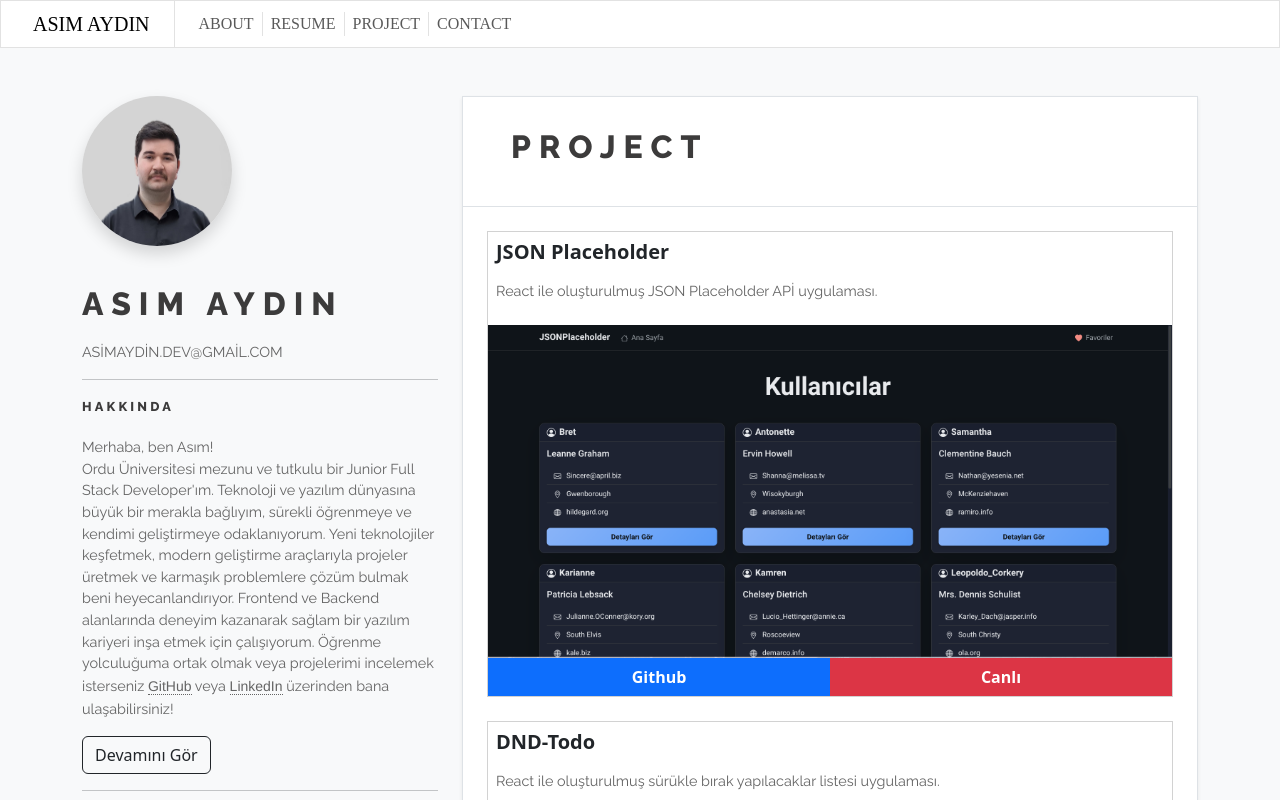
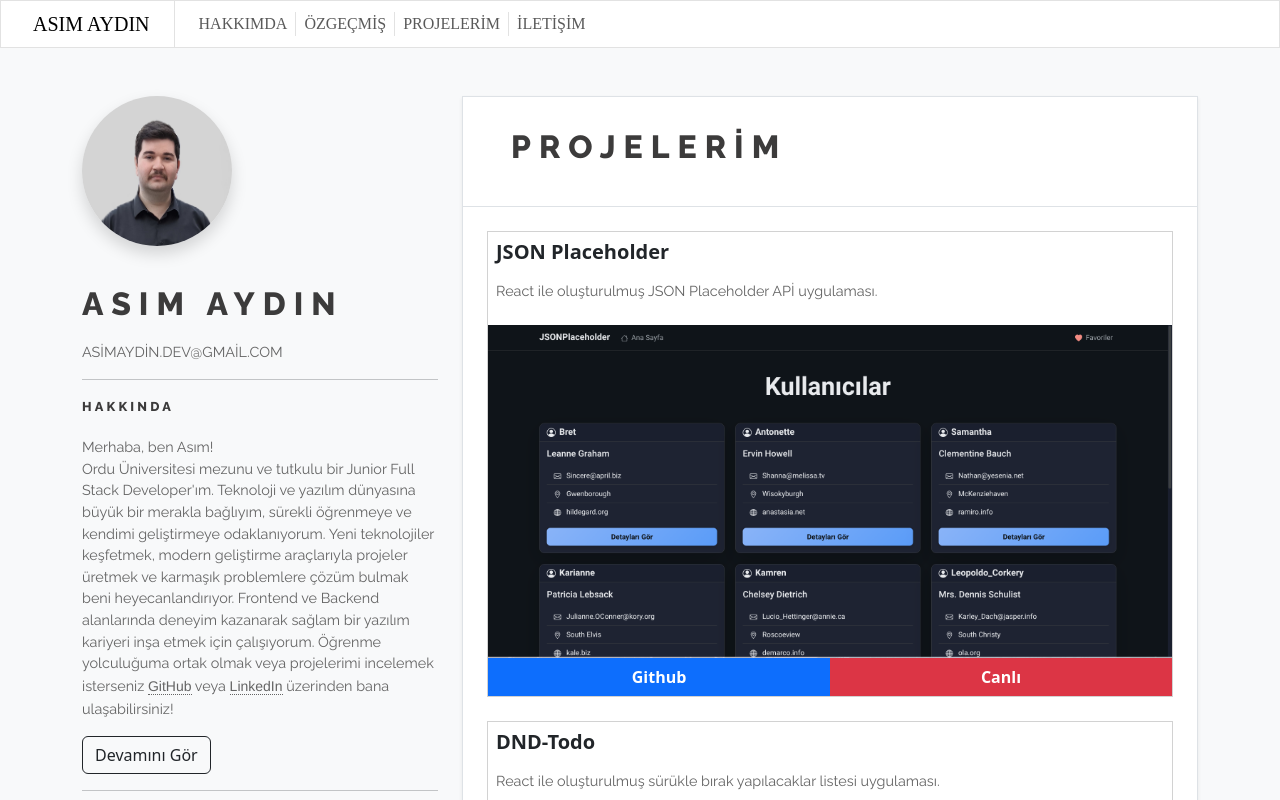
Before and after one commit to asmaydn28/react-website, a React (Vite) app: page /Project in a window 1280 px wide. Shown: the top 800 px of the page. Built offline with nearby package versions, Linux system fonts and the light colour scheme.

Commit message:
react router update

```diff
--- a/index.html
+++ b/index.html
@@ -1,5 +1,5 @@
 <!DOCTYPE html>
-<html lang="en">
+<html lang="tr">
   <head>
     <meta charset="UTF-8" />
     <meta name="viewport" content="width=device-width, initial-scale=1.0" />
--- a/package.json
+++ b/package.json
@@ -20,6 +20,7 @@
     "react-dom": "^19.0.0",
     "react-icons": "^5.5.0",
     "react-pdf": "^9.2.1",
+    "react-router": "^7.6.2",
     "react-router-dom": "^7.5.3",
     "sass": "^1.87.0"
   },
--- a/src/App.jsx
+++ /dev/null
@@ -1,37 +0,0 @@
-import { Routes, Route } from "react-router-dom";
-import NavbarStart from "./sections/navbar/navbar";
-import AboutMe from "./sections/AboutMe/AboutMe";
-import HeroSection from "./sections/HeroSection/HeroSection";
-import AboutThisSite from "./sections/AboutThisSite/AboutThisSite";
-import Resume from "./sections/Resume/Resume";
-import { Container, Row } from "react-bootstrap";
-import NotFound from "./sections/NotFound/NotFound";
-import 'bootstrap/dist/css/bootstrap.min.css';
-import 'bootstrap/dist/js/bootstrap.bundle.min';
-import Project from "./sections/Project/Project";
-import Contact from "./sections/Contact/Contact";
-
-function App() {
-  return (
-    <>
-      <NavbarStart />
-      <section className="bg-body-tertiary mt-5">
-        <Container>
-          <Row>
-            <HeroSection />
-            <Routes>
-              <Route path="/" element={<AboutThisSite />} />
-              <Route path="/AboutMe" element={<AboutMe />} />
-              <Route path="/Resume" element={<Resume />} />
-              <Route path="/Project" element={<Project/>}/>
-              <Route path="/Contact" element={<Contact/>}/>
-              <Route path="*" element={<NotFound />} />
-            </Routes>
-          </Row>
-        </Container>
-      </section>
-    </>
-  );
-}
-
-export default App;
--- /dev/null
+++ b/src/RootLayout.jsx
@@ -0,0 +1,20 @@
+import { Outlet } from "react-router-dom";
+import NavbarStart from "./sections/navbar/navbar";
+import HeroSection from "./sections/HeroSection/HeroSection";
+import { Container, Row } from "react-bootstrap";
+
+const RootLayout = () => (
+  <>
+    <NavbarStart />
+    <section className="bg-body-tertiary mt-5">
+      <Container>
+        <Row>
+          <HeroSection />
+          <Outlet />
+        </Row>
+      </Container>
+    </section>
+  </>
+);
+
+export default RootLayout;
--- a/src/main.jsx
+++ b/src/main.jsx
@@ -1,11 +1,8 @@
 import { createRoot } from 'react-dom/client'
-import App from './App.jsx'
+import { RouterProvider } from 'react-router-dom'
+import router from './routes.jsx'
 import 'bootstrap/dist/css/bootstrap.min.css';
-import { BrowserRouter } from 'react-router-dom';
-
 
 createRoot(document.getElementById('root')).render(
-  <BrowserRouter>
-    <App />
-  </BrowserRouter>
+  <RouterProvider router={router} />
 )
--- /dev/null
+++ b/src/routes.jsx
@@ -0,0 +1,27 @@
+import { createBrowserRouter } from "react-router-dom";
+import RootLayout from "./RootLayout";
+import AboutMe from "./sections/AboutMe/AboutMe";
+import AboutThisSite from "./sections/AboutThisSite/AboutThisSite";
+import Resume from "./sections/Resume/Resume";
+import NotFound from "./sections/NotFound/NotFound";
+import Project from "./sections/Project/Project";
+import Contact from "./sections/Contact/Contact";
+
+const routes = [
+  {
+    path: '/',
+    element: <RootLayout />, // RootLayout ana layout
+    errorElement: <NotFound />,
+    children: [
+      { index: true, element: <AboutThisSite /> },
+      { path: 'AboutMe', element: <AboutMe /> },
+      { path: 'Resume', element: <Resume /> },
+      { path: 'Project', element: <Project /> },
+      { path: 'Contact', element: <Contact /> },
+    ],
+  },
+];
+
+const router = createBrowserRouter(routes);
+
+export default router;
--- a/src/sections/Contact/Contact.jsx
+++ b/src/sections/Contact/Contact.jsx
@@ -1,31 +1,42 @@
 import { Col } from "react-bootstrap";
-import styles from "./Contact.module.scss"
+import styles from "./Contact.module.scss";
 import { CiMail } from "react-icons/ci";
 import { FaGithub, FaLinkedin } from "react-icons/fa6";
 
 function Contact() {
   return (
     <>
-      <Col xs={{ span: 12, order: 1 }} xl={{ span: 8, order: 2 }} className="my-5">
+      <Col
+        xs={{ span: 12, order: 1 }}
+        xl={{ span: 8, order: 2 }}
+        className="my-5"
+      >
         <div className="bg-white rounded shadow-sm border rounded-0">
           <div className="p-5">
             <h2>
-              <a href="#" className={`${styles.h2about} text-decoration-none`}>Contact</a>
+              <a href="#" className={`${styles.h2about} text-decoration-none`}>
+                İLETİŞİM
+              </a>
             </h2>
           </div>
           <div className="border-top p-5">
             <p>
-              İletişime geçmekten çekinmeyin. Bana şu adresten e-posta gönderebilirsiniz:<br/>
-              <a href="mailto:asimaydin.dev@gmail.com" className="text-decoration-none text-dark">
+              İletişime geçmekten çekinmeyin. Bana şu adresten e-posta
+              gönderebilirsiniz:
+              <br />
+              <a
+                href="mailto:asimaydin.dev@gmail.com"
+                className="text-decoration-none text-dark"
+              >
                 asimaydin.dev@gmail.com
               </a>
             </p>
           </div>
           <div className="mx-5 mb-5">
-                    <a href="https://github.com/asmaydn28" className="me-4 text-dark">
+            <a href="https://github.com/asmaydn28" target="_blank" className="me-4 text-dark">
               <FaGithub size={20} />
             </a>
-                    <a href="#" className="me-4 text-dark">
+            <a href="https://www.linkedin.com/in/as%C4%B1mayd%C4%B1n/" target="_blank" className="me-4 text-dark">
               <FaLinkedin size={20} />
             </a>
             <a href="mailto:asimaydin.dev@gmail.com" className="text-dark">
--- a/src/sections/Project/Project.jsx
+++ b/src/sections/Project/Project.jsx
@@ -16,7 +16,7 @@ function Project() {
           <div className="px-5 py-4">
             <h2>
               <a href="#" className={`${styles.h2about} text-decoration-none`}>
-                PROJECT
+                PROJELERİM
               </a>
             </h2>
           </div>
--- a/src/sections/navbar/navbar.jsx
+++ b/src/sections/navbar/navbar.jsx
@@ -54,7 +54,7 @@ function NavbarStart() {
                                 className={`${styles.Link} ${styles.offcanvasLink} mb-lg-0 mb-2`}
                                 onClick={handleCloseOffcanvas}
                             >
-                                ABOUT
+                                HAKKIMDA
                             </Nav.Link>
                             <Nav.Link
                                 as={Link}
@@ -62,7 +62,7 @@ function NavbarStart() {
                                 className={`${styles.Link} ${styles.offcanvasLink} mb-lg-0 mb-2`}
                                 onClick={handleCloseOffcanvas}
                             >
-                                RESUME
+                                ÖZGEÇMİŞ
                             </Nav.Link>
                             <Nav.Link
                                 as={Link}
@@ -70,7 +70,7 @@ function NavbarStart() {
                                 className={`${styles.Link} ${styles.offcanvasLink} mb-lg-0 mb-2`}
                                 onClick={handleCloseOffcanvas}
                             >
-                                PROJECT
+                                PROJELERİM
                             </Nav.Link>
                             <Nav.Link
                                 as={Link}
@@ -78,7 +78,7 @@ function NavbarStart() {
                                 className={`${styles.Link} ${styles.offcanvasLink} border-0 mb-lg-0 mb-2`}
                                 onClick={handleCloseOffcanvas}
                             >
-                                CONTACT
+                                İLETİŞİM
                             </Nav.Link>
                         </Nav>
                     </Offcanvas.Body>
```
Also changed, not shown: 1 other file (tests, documents, lock files or other folders). Lines whose indentation alone changed are shown as unchanged.
